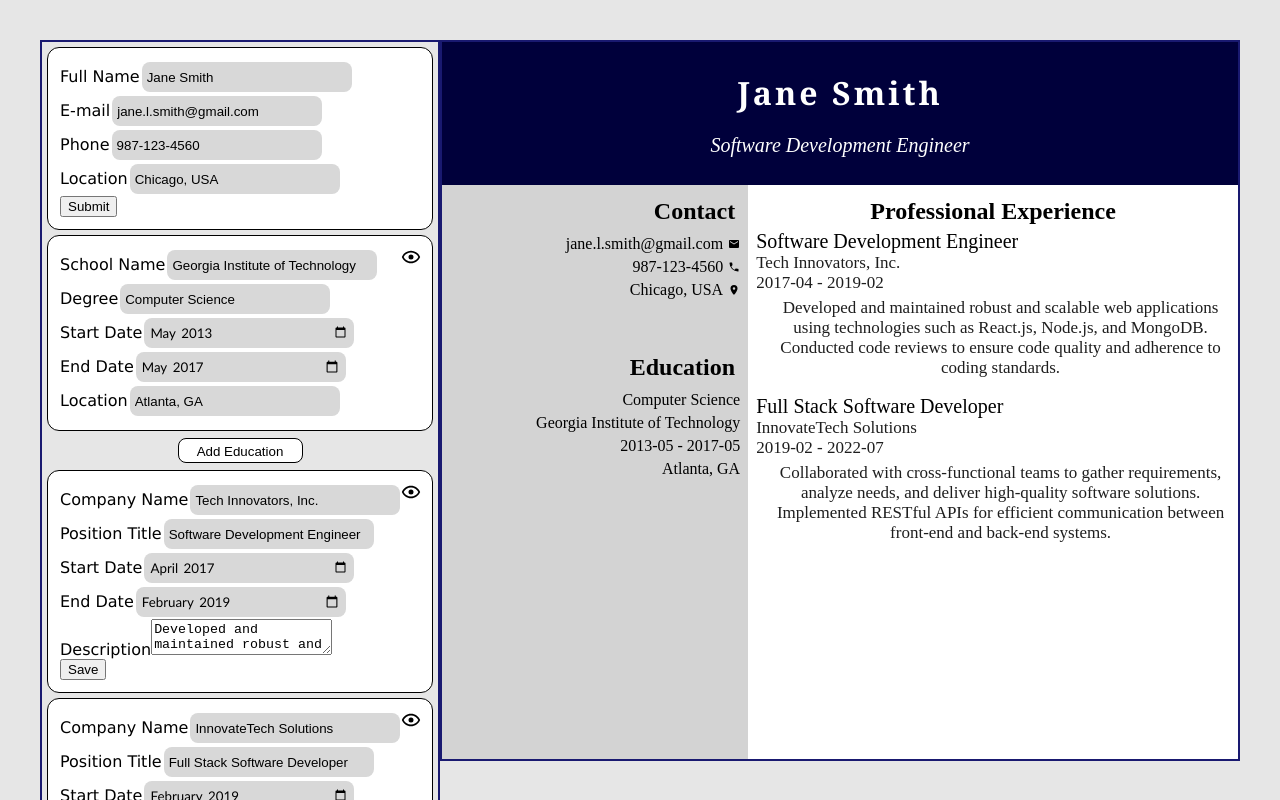
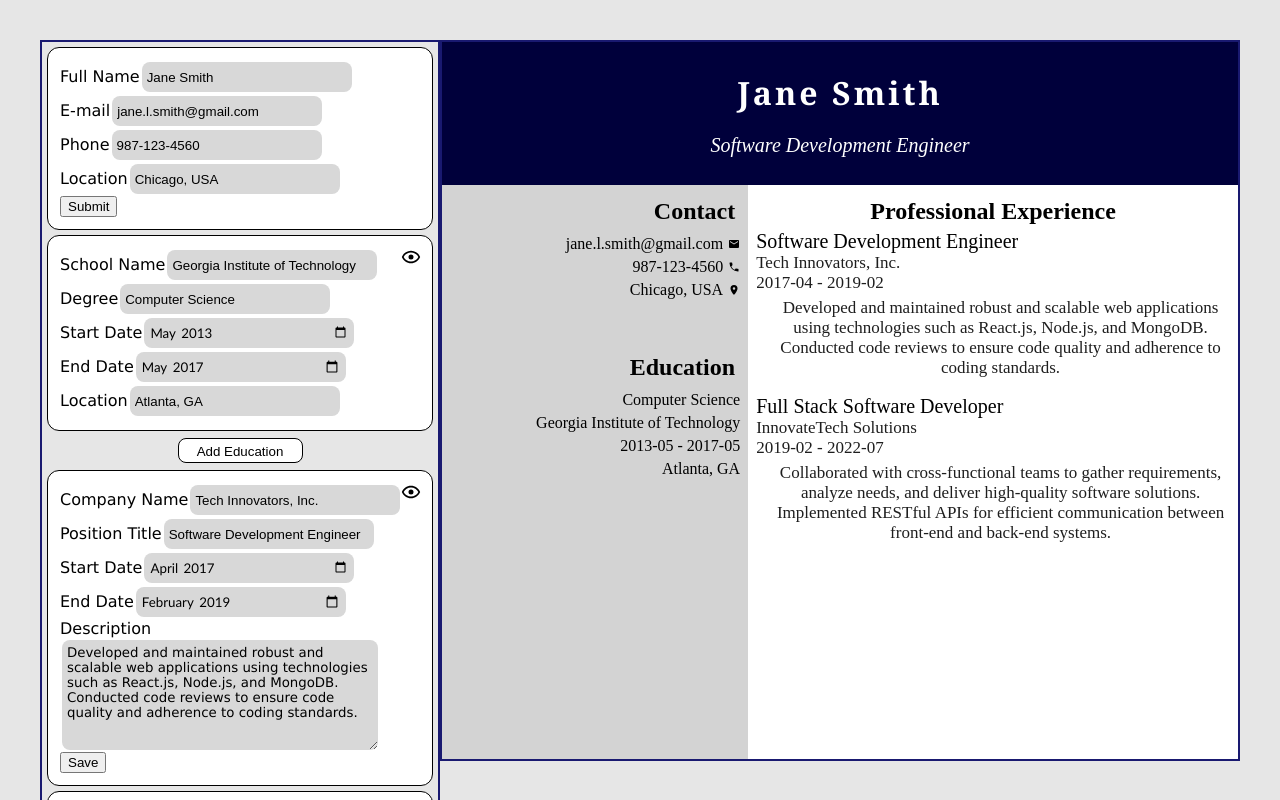
Before and after one commit to EmilyErickson/cv-application, a React (Vite) app: page / in a window 1280 px wide. Shown: the top 800 px of the page. Built offline with nearby package versions, Linux system fonts and the light colour scheme.

Commit message:
Add styling to description input

```diff
--- a/src/index.css
+++ b/src/index.css
@@ -23,6 +23,18 @@
   height: 20px;
   padding: 5px;
   margin: 2px;
+}
+
+.form textarea {
+  background-color: rgb(216, 216, 216);
+  border-radius: 8px;
+  border: none;
+  width: 85%;
+  height: 100px;
+  padding: 5px;
+  margin: 2px;
+  font-family: 'Lucida Sans', 'Lucida Sans Regular', 'Lucida Grande', 'Lucida Sans Unicode', Geneva, Verdana, sans-serif;
+
 }
 
 .form {
@@ -81,6 +93,16 @@
 
 .date-input input {
   font-family: 'Trebuchet MS', 'Lucida Sans Unicode', 'Lucida Grande', 'Lucida Sans', Arial, sans-serif;
+}
+
+/* #description-input {
+  height: 100px;
+  width: 80%;
+} */
+
+.description-form {
+  display: flex;
+  flex-direction: column;
 }
 
 /* CV Preview styling */
```
